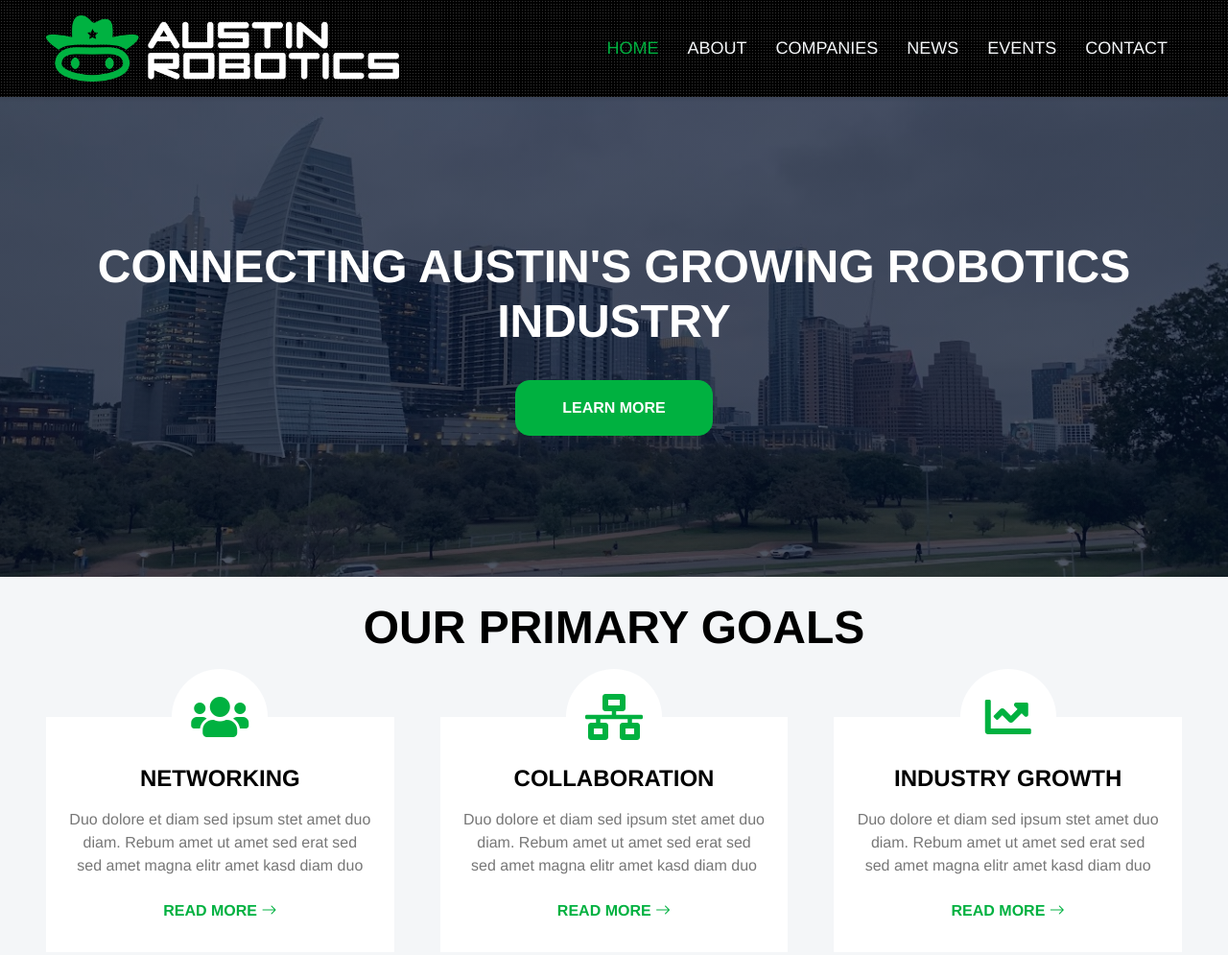
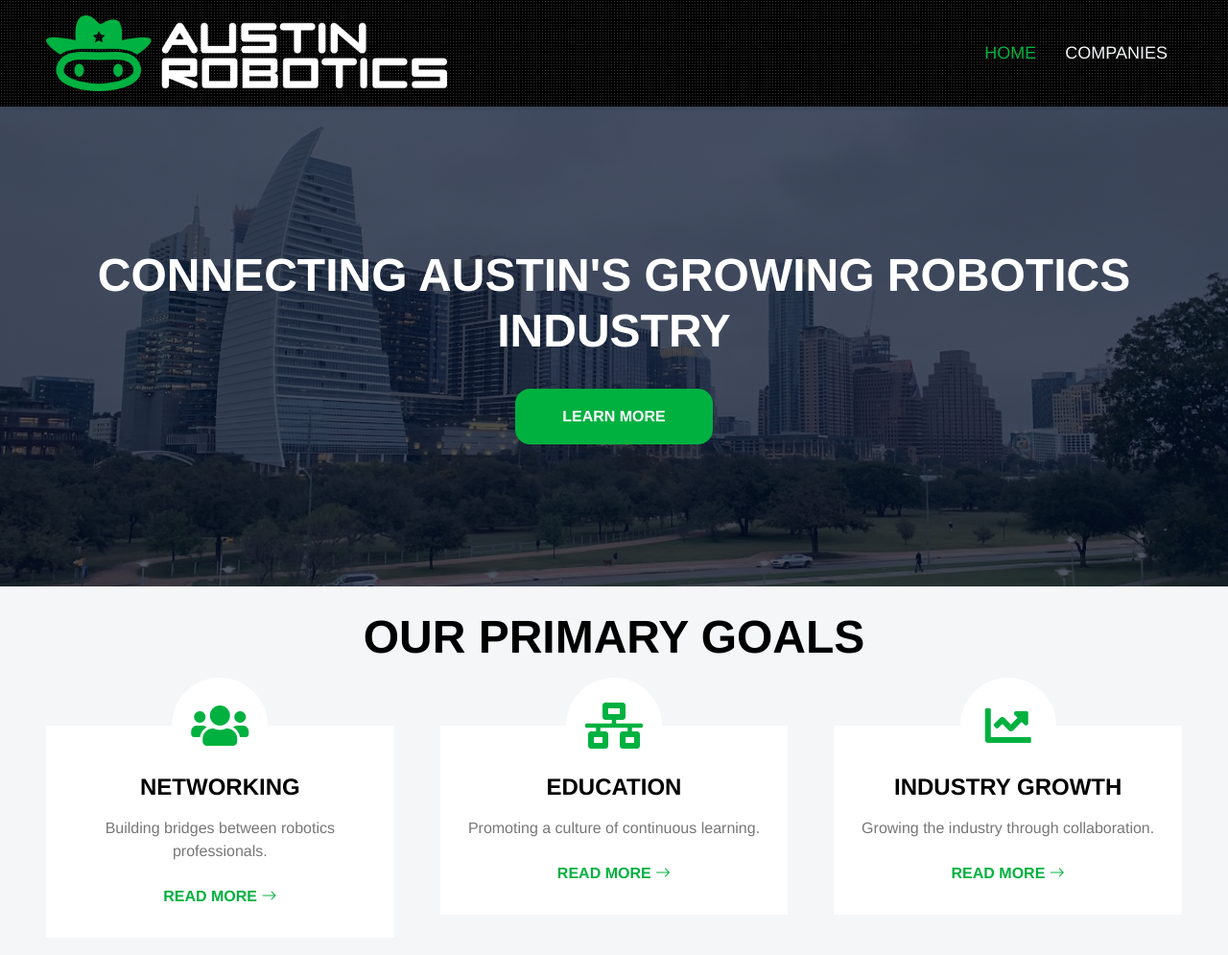
Before and after one commit to austinrobotics/austinrobotics.github.io, a plain HTML site: page index.html in a window 1280 px wide. Shown: the top 995 px of the page at 96% size. Drawn offline with nearby package versions, Linux system fonts and the light colour scheme.

Commit message:
Updated index page

```diff
--- a/index.html
+++ b/index.html
@@ -1,34 +1,45 @@
 <!DOCTYPE html>
 <html lang="en">
-
   <head>
-    <meta charset="utf-8">
+    <meta charset="utf-8" />
     <title>Austin Robotics</title>
-    <meta content="width=device-width, initial-scale=1.0" name="viewport">
-    <meta content="Free HTML Templates" name="keywords">
-    <meta content="Free HTML Templates" name="description">
+    <meta content="width=device-width, initial-scale=1.0" name="viewport" />
+    <meta content="Free HTML Templates" name="keywords" />
+    <meta content="Free HTML Templates" name="description" />
 
     <!-- Favicon -->
-    <link href="img/favicon.ico" rel="icon">
+    <link href="img/favicon.ico" rel="icon" />
 
     <!-- Google Web Fonts -->
-    <link rel="preconnect" href="https://fonts.gstatic.com">
-    <link href="https://fonts.googleapis.com/css2?family=Open+Sans:wght@400;600&family=Roboto:wght@500;700&display=swap" rel="stylesheet">
+    <link rel="preconnect" href="https://fonts.gstatic.com" />
+    <link
+      href="https://fonts.googleapis.com/css2?family=Open+Sans:wght@400;600&family=Roboto:wght@500;700&display=swap"
+      rel="stylesheet"
+    />
 
     <!-- Icon Font Stylesheet -->
-    <link href="https://cdnjs.cloudflare.com/ajax/libs/font-awesome/5.15.0/css/all.min.css" rel="stylesheet">
-    <link href="https://cdn.jsdelivr.net/npm/bootstrap-icons@1.4.1/font/bootstrap-icons.css" rel="stylesheet">
+    <link
+      href="https://cdnjs.cloudflare.com/ajax/libs/font-awesome/5.15.0/css/all.min.css"
+      rel="stylesheet"
+    />
+    <link
+      href="https://cdn.jsdelivr.net/npm/bootstrap-icons@1.4.1/font/bootstrap-icons.css"
+      rel="stylesheet"
+    />
 
     <!-- Libraries Stylesheet -->
-    <link href="lib/owlcarousel/assets/owl.carousel.min.css" rel="stylesheet">
-    <link href="lib/tempusdominus/css/tempusdominus-bootstrap-4.min.css" rel="stylesheet" />
-    <link href="lib/lightbox/css/lightbox.min.css" rel="stylesheet">
+    <link href="lib/owlcarousel/assets/owl.carousel.min.css" rel="stylesheet" />
+    <link
+      href="lib/tempusdominus/css/tempusdominus-bootstrap-4.min.css"
+      rel="stylesheet"
+    />
+    <link href="lib/lightbox/css/lightbox.min.css" rel="stylesheet" />
 
     <!-- Customized Bootstrap Stylesheet -->
-    <link href="css/bootstrap.css" rel="stylesheet">
+    <link href="css/bootstrap.css" rel="stylesheet" />
 
     <!-- Template Stylesheet -->
-    <link href="css/style.css" rel="stylesheet">
+    <link href="css/style.css" rel="stylesheet" />
   </head>
 
   <body>
@@ -66,19 +77,31 @@
     </div> -->
     <!-- Topbar End -->
 
-
     <!-- Navbar Start -->
-    <div class="container-fluid sticky-top bg-dark bg-light-radial shadow-sm px-5 pe-lg-0">
-        <nav class="navbar navbar-expand-lg bg-dark bg-light-radial navbar-dark py-3 py-lg-0">
+    <div
+      class="container-fluid sticky-top bg-dark bg-light-radial shadow-sm px-5 pe-lg-0"
+    >
+      <nav
+        class="navbar navbar-expand-lg bg-dark bg-light-radial navbar-dark py-3 py-lg-0"
+      >
         <!-- <a href="index.html" class="navbar-brand">
                 <l1 class="m-0 display-10 text-uppercase text-primary"><i class="bi bi-building text-primary me-2"></i>Austin Robotics Network</l1>
             </a> -->
         <a href="index.html" class="navbar-brand">
           <!-- <l1 class="m-0 display-10 text-uppercase text-primary"><img class="top-logo" src="logos/gus-green.png" alt="Image">Austin Robotics</l1> -->
-                <img class="top-logo" src="logos/austin-robotics-green-white.png" alt="Image">
+          <img
+            class="top-logo"
+            src="logos/austin-robotics-green-white.png"
+            alt="Image"
+          />
         </a>
         <!-- <a href="index.html"><img class="top-logo" src="logos/wordmark-full-length-green.png" alt="Image"></a> -->
-            <button class="navbar-toggler" type="button" data-bs-toggle="collapse" data-bs-target="#navbarCollapse">
+        <button
+          class="navbar-toggler"
+          type="button"
+          data-bs-toggle="collapse"
+          data-bs-target="#navbarCollapse"
+        >
           <span class="navbar-toggler-icon"></span>
         </button>
         <div class="collapse navbar-collapse" id="navbarCollapse">
@@ -93,11 +116,11 @@
                         </div>
                     </div> -->
             <a href="index.html" class="nav-item nav-link active">Home</a>
-                    <a href="about.html" class="nav-item nav-link">About</a>
+            <!-- <a href="about.html" class="nav-item nav-link">About</a> -->
             <a href="companies.html" class="nav-item nav-link">Companies</a>
-                    <a href="news.html" class="nav-item nav-link">News</a>
-                    <a href="events.html" class="nav-item nav-link">Events</a>
-                    <a href="contact.html" class="nav-item nav-link">Contact</a>
+            <!-- <a href="news.html" class="nav-item nav-link">News</a> -->
+            <!-- <a href="events.html" class="nav-item nav-link">Events</a> -->
+            <!-- <a href="contact.html" class="nav-item nav-link">Contact</a> -->
             <!-- <a href="join.html" class="nav-item nav-link">Join</a> -->
             <!-- <a href="join_us.html" class="nav-item nav-link bg-primary text-white px-5 ms-3 d-none d-lg-block">Join Us! <i class="bi bi-arrow-right"></i></a> -->
           </div>
@@ -105,7 +128,6 @@
       </nav>
     </div>
     <!-- Navbar End -->
-
 
     <!-- Carousel Start -->
     <!-- <div class="container-fluid p-0">
@@ -150,13 +172,16 @@
     </div> -->
 
     <div class="container-fluid page-header">
-        <div class="p-3" style="max-width: 1200px; text-align: center;">
+      <div class="p-3" style="max-width: 1200px; text-align: center">
         <!-- <img class="small-logo" src="logos/longhorn-geometric-wire.png" alt="Image"> -->
-            <h1 class="display-5 text-uppercase text-white mb-md-4">Connecting Austin's Growing Robotics Industry</h1>
-            <a href="about.html" class="btn btn-primary py-md-3 px-md-5 mt-2">Learn More</a>
+        <h1 class="display-5 text-uppercase text-white mb-md-4">
+          Connecting Austin's Growing Robotics Industry
+        </h1>
+        <a href="about.html" class="btn btn-primary py-md-3 px-md-5 mt-2"
+          >Learn More</a
+        >
       </div>
     </div>
-
 
     <!-- About Start -->
     <!-- <div class="container-fluid py-6 px-5">
@@ -189,49 +214,60 @@
     </div> -->
     <!-- About End -->
 
-
     <!-- Services Start -->
     <div class="container-fluid bg-light py-4 px-5">
-        <div class="text-center mx-auto mb-5" style="max-width: 800px;">
+      <div class="text-center mx-auto mb-5" style="max-width: 800px">
         <h1 class="display-5 text-uppercase mb-4">Our Primary Goals</h1>
       </div>
       <div class="row g-5">
         <div class="col-lg-4 col-md-6">
-                <div class="service-item bg-white d-flex flex-column align-items-center text-center mt-3">
+          <div
+            class="service-item bg-white d-flex flex-column align-items-center text-center mt-3"
+          >
             <!-- <img class="img-fluid" src="img/service-1.jpg" alt=""> -->
             <div class="service-icon bg-white">
               <i class="fa fa-3x fa-users text-primary"></i>
             </div>
             <div class="px-4 pb-4">
               <h4 class="text-uppercase mb-3">Networking</h4>
-                        <p>Duo dolore et diam sed ipsum stet amet duo diam. Rebum amet ut amet sed erat sed sed amet magna elitr amet kasd diam duo</p>
-                        <a class="btn text-primary" href="">Read More <i class="bi bi-arrow-right"></i></a>
+              <p>Building bridges between robotics professionals.</p>
+              <a class="btn text-primary" href=""
+                >Read More <i class="bi bi-arrow-right"></i
+              ></a>
             </div>
           </div>
         </div>
         <div class="col-lg-4 col-md-6">
-                <div class="service-item bg-white rounded d-flex flex-column align-items-center text-center mt-3">
+          <div
+            class="service-item bg-white rounded d-flex flex-column align-items-center text-center mt-3"
+          >
             <!-- <img class="img-fluid" src="img/service-2.jpg" alt=""> -->
             <div class="service-icon bg-white">
               <i class="fa fa-3x fa-network-wired text-primary"></i>
             </div>
             <div class="px-4 pb-4">
-                        <h4 class="text-uppercase mb-3">Collaboration</h4>
-                        <p>Duo dolore et diam sed ipsum stet amet duo diam. Rebum amet ut amet sed erat sed sed amet magna elitr amet kasd diam duo</p>
-                        <a class="btn text-primary" href="">Read More <i class="bi bi-arrow-right"></i></a>
+              <h4 class="text-uppercase mb-3">Education</h4>
+              <p>Promoting a culture of continuous learning.</p>
+              <a class="btn text-primary" href=""
+                >Read More <i class="bi bi-arrow-right"></i
+              ></a>
             </div>
           </div>
         </div>
         <div class="col-lg-4 col-md-6">
-                <div class="service-item bg-white rounded d-flex flex-column align-items-center text-center mt-3">
+          <div
+            class="service-item bg-white rounded d-flex flex-column align-items-center text-center mt-3"
+          >
             <!-- <img class="img-fluid" src="img/service-3.jpg" alt=""> -->
             <div class="service-icon bg-white">
               <i class="fa fa-3x fa-chart-line text-primary"></i>
             </div>
             <div class="px-4 pb-4">
               <h4 class="text-uppercase mb-3">Industry Growth</h4>
-                        <p>Duo dolore et diam sed ipsum stet amet duo diam. Rebum amet ut amet sed erat sed sed amet magna elitr amet kasd diam duo</p>
-                        <a class="btn text-primary" href="">Read More <i class="bi bi-arrow-right"></i></a>
+              <p>Growing the industry through collaboration.</p>
+              <a class="btn text-primary" href=""
+                >Read More <i class="bi bi-arrow-right"></i
+              ></a>
             </div>
           </div>
         </div>
@@ -277,7 +313,6 @@
       </div>
     </div>
     <!-- Services End -->
-
 
     <!-- Appointment Start -->
     <!-- <div class="container-fluid py-6 px-5">
@@ -326,7 +361,6 @@
         </div>
     </div> -->
     <!-- Appointment End -->
-
 
     <!-- Portfolio Start -->
     <!-- <div class="container-fluid bg-light py-6 px-5">
@@ -436,22 +470,29 @@
     </div> -->
     <!-- Portfolio End -->
 
-
     <!-- Team Start -->
-    <div class="container-fluid py-1 px-5 mt-5">
-        <div class="text-center mx-auto mb-5" style="max-width: 1200px;">
-            <h1 class="display-6 text-uppercase mb-4">Meet the <span class="text-primary">Austin Robotics</span> Team</h1>
+    <!-- <div class="container-fluid py-1 px-5 mt-5">
+      <div class="text-center mx-auto mb-5" style="max-width: 1200px">
+        <h1 class="display-6 text-uppercase mb-4">
+          Meet the <span class="text-primary">Austin Robotics</span> Team
+        </h1>
       </div>
       <div class="row g-5 mb-5 justify-content-center">
         <div class="col-xl-3 col-lg-4 col-md-6">
           <div class="row g-0">
-                    <div class="col-10" style="min-height: 300px;">
+            <div class="col-10" style="min-height: 300px">
               <div class="position-relative h-100">
-                            <img class="position-absolute w-100 h-100" src="img/cody2.jpg" style="object-fit: cover;">
+                <img
+                  class="position-absolute w-100 h-100"
+                  src="img/cody2.jpg"
+                  style="object-fit: cover"
+                />
               </div>
             </div>
             <div class="col-2">
-                        <div class="h-100 d-flex flex-column align-items-center justify-content-between bg-light">
+              <div
+                class="h-100 d-flex flex-column align-items-center justify-content-between bg-light"
+              >
                 <a class="btn" href="#"><i class="fab fa-twitter"></i></a>
                 <a class="btn" href="#"><i class="fab fa-facebook-f"></i></a>
                 <a class="btn" href="#"><i class="fab fa-linkedin-in"></i></a>
@@ -471,13 +512,19 @@
         </div>
         <div class="col-xl-3 col-lg-4 col-md-6">
           <div class="row g-0">
-                    <div class="col-10" style="min-height: 300px;">
+            <div class="col-10" style="min-height: 300px">
               <div class="position-relative h-100">
-                            <img class="position-absolute w-100 h-100" src="img/marco.jpeg" style="object-fit: cover;">
+                <img
+                  class="position-absolute w-100 h-100"
+                  src="img/marco.jpeg"
+                  style="object-fit: cover"
+                />
               </div>
             </div>
             <div class="col-2">
-                        <div class="h-100 d-flex flex-column align-items-center justify-content-between bg-light">
+              <div
+                class="h-100 d-flex flex-column align-items-center justify-content-between bg-light"
+              >
                 <a class="btn" href="#"><i class="fab fa-twitter"></i></a>
                 <a class="btn" href="#"><i class="fab fa-facebook-f"></i></a>
                 <a class="btn" href="#"><i class="fab fa-linkedin-in"></i></a>
@@ -494,59 +541,8 @@
               </div>
             </div>
           </div>
-            </div>
-            <!-- <div class="col-xl-3 col-lg-4 col-md-6">
-                <div class="row g-0">
-                    <div class="col-10" style="min-height: 300px;">
-                        <div class="position-relative h-100">
-                            <img class="position-absolute w-100 h-100" src="img/team-3.jpg" style="object-fit: cover;">
-                        </div>
-                    </div>
-                    <div class="col-2">
-                        <div class="h-100 d-flex flex-column align-items-center justify-content-between bg-light">
-                            <a class="btn" href="#"><i class="fab fa-twitter"></i></a>
-                            <a class="btn" href="#"><i class="fab fa-facebook-f"></i></a>
-                            <a class="btn" href="#"><i class="fab fa-linkedin-in"></i></a>
-                            <a class="btn" href="#"><i class="fab fa-instagram"></i></a>
-                            <a class="btn" href="#"><i class="fab fa-youtube"></i></a>
-                        </div>
-                    </div>
-                    <div class="col-12">
-                        <div class="bg-light p-4">
-                            <h4 class="text-uppercase">John Doe</h4>
-                            <span>Interior Designer</span>
-                        </div>
-                    </div>
-                </div>
         </div> -->
-            <!-- <div class="col-xl-3 col-lg-4 col-md-6">
-                <div class="row g-0">
-                    <div class="col-10" style="min-height: 300px;">
-                        <div class="position-relative h-100">
-                            <img class="position-absolute w-100 h-100" src="img/team-4.jpg" style="object-fit: cover;">
-                        </div>
-                    </div>
-                    <div class="col-2">
-                        <div class="h-100 d-flex flex-column align-items-center justify-content-between bg-light">
-                            <a class="btn" href="#"><i class="fab fa-twitter"></i></a>
-                            <a class="btn" href="#"><i class="fab fa-facebook-f"></i></a>
-                            <a class="btn" href="#"><i class="fab fa-linkedin-in"></i></a>
-                            <a class="btn" href="#"><i class="fab fa-instagram"></i></a>
-                            <a class="btn" href="#"><i class="fab fa-youtube"></i></a>
-                        </div>
-                    </div>
-                    <div class="col-12">
-                        <div class="bg-light p-4">
-                            <h4 class="text-uppercase">Josh Dunn</h4>
-                            <span>Painter</span>
-                        </div>
-                    </div>
-                </div>
-            </div> -->
-        </div>
-    </div>
     <!-- Team End -->
-
 
     <!-- Testimonial Start -->
     <!-- <div class="container-fluid bg-light py-6 px-5">
@@ -592,7 +588,6 @@
         </div>
     </div> -->
     <!-- Testimonial End -->
-
 
     <!-- Blog Start -->
     <!-- <div class="container-fluid py-6 px-5">
@@ -658,23 +653,42 @@
     </div> -->
     <!-- Blog End -->
 
-
     <!-- Footer Start -->
-    <div class="footer container-fluid position-relative bg-dark bg-light-radial text-white-50 py-6 px-5">
+    <div
+      class="footer container-fluid position-relative bg-dark bg-light-radial text-white-50 py-6 px-5"
+    >
       <div class="row g-5">
         <div class="col-lg-6 pe-lg-5">
           <a href="index.html" class="navbar-brand">
-                    <img class="footer-logo" src="logos/austin-robotics-green-white.png" alt="Image">
+            <img
+              class="footer-logo"
+              src="logos/austin-robotics-green-white.png"
+              alt="Image"
+            />
           </a>
           <!-- <p class="py-4">Fueling Austin's Robotics Future</p> -->
           <!-- <h5 class="text-white"><i class="fa fa-map-marker-alt me-2"></i>Austin, Texas, USA</h5> -->
           <!-- <p><i class="fa fa-phone-alt me-2"></i>+012 345 67890</p> -->
           <!-- <p><i class="fa fa-envelope me-2"></i>info@example.com</p> -->
           <div class="d-flex justify-content-start mt-4">
-                    <a class="btn btn-lg btn-primary btn-lg-square rounded-0 me-2" href="#"><i class="fab fa-twitter"></i></a>
-                    <a class="btn btn-lg btn-primary btn-lg-square rounded-0 me-2" href="#"><i class="fab fa-facebook-f"></i></a>
-                    <a class="btn btn-lg btn-primary btn-lg-square rounded-0 me-2" href="#"><i class="fab fa-linkedin-in"></i></a>
-                    <a class="btn btn-lg btn-primary btn-lg-square rounded-0" href="#"><i class="fab fa-instagram"></i></a>
+            <a
+              class="btn btn-lg btn-primary btn-lg-square rounded-0 me-2"
+              href="#"
+              ><i class="fab fa-twitter"></i
+            ></a>
+            <a
+              class="btn btn-lg btn-primary btn-lg-square rounded-0 me-2"
+              href="#"
+              ><i class="fab fa-facebook-f"></i
+            ></a>
+            <a
+              class="btn btn-lg btn-primary btn-lg-square rounded-0 me-2"
+              href="#"
+              ><i class="fab fa-linkedin-in"></i
+            ></a>
+            <a class="btn btn-lg btn-primary btn-lg-square rounded-0" href="#"
+              ><i class="fab fa-instagram"></i
+            ></a>
           </div>
         </div>
         <div class="col-lg-6 ps-lg-5">
@@ -682,28 +696,53 @@
             <div class="col-sm-6">
               <h4 class="text-white text-uppercase mb-4">Quick Links</h4>
               <div class="d-flex flex-column justify-content-start">
-                            <a class="text-white-50 mb-2" href="#"><i class="fa fa-angle-right me-2"></i>Home</a>
-                            <a class="text-white-50 mb-2" href="#"><i class="fa fa-angle-right me-2"></i>About Us</a>
-                            <a class="text-white-50 mb-2" href="#"><i class="fa fa-angle-right me-2"></i>Our Services</a>
-                            <a class="text-white-50 mb-2" href="#"><i class="fa fa-angle-right me-2"></i>Meet The Team</a>
-                            <a class="text-white-50" href="#"><i class="fa fa-angle-right me-2"></i>Contact Us</a>
+                <a class="text-white-50 mb-2" href="#"
+                  ><i class="fa fa-angle-right me-2"></i>Home</a
+                >
+                <a class="text-white-50 mb-2" href="#"
+                  ><i class="fa fa-angle-right me-2"></i>About Us</a
+                >
+                <a class="text-white-50 mb-2" href="#"
+                  ><i class="fa fa-angle-right me-2"></i>Our Services</a
+                >
+                <a class="text-white-50 mb-2" href="#"
+                  ><i class="fa fa-angle-right me-2"></i>Meet The Team</a
+                >
+                <a class="text-white-50" href="#"
+                  ><i class="fa fa-angle-right me-2"></i>Contact Us</a
+                >
               </div>
             </div>
             <div class="col-sm-6">
               <h4 class="text-white text-uppercase mb-4">Popular Links</h4>
               <div class="d-flex flex-column justify-content-start">
-                            <a class="text-white-50 mb-2" href="#"><i class="fa fa-angle-right me-2"></i>Home</a>
-                            <a class="text-white-50 mb-2" href="#"><i class="fa fa-angle-right me-2"></i>About Us</a>
-                            <a class="text-white-50 mb-2" href="#"><i class="fa fa-angle-right me-2"></i>Our Services</a>
-                            <a class="text-white-50 mb-2" href="#"><i class="fa fa-angle-right me-2"></i>Meet The Team</a>
-                            <a class="text-white-50" href="#"><i class="fa fa-angle-right me-2"></i>Contact Us</a>
+                <a class="text-white-50 mb-2" href="#"
+                  ><i class="fa fa-angle-right me-2"></i>Home</a
+                >
+                <a class="text-white-50 mb-2" href="#"
+                  ><i class="fa fa-angle-right me-2"></i>About Us</a
+                >
+                <a class="text-white-50 mb-2" href="#"
+                  ><i class="fa fa-angle-right me-2"></i>Our Services</a
+                >
+                <a class="text-white-50 mb-2" href="#"
+                  ><i class="fa fa-angle-right me-2"></i>Meet The Team</a
+                >
+                <a class="text-white-50" href="#"
+                  ><i class="fa fa-angle-right me-2"></i>Contact Us</a
+                >
               </div>
             </div>
             <div class="col-sm-12">
               <h4 class="text-white text-uppercase mb-4">Newsletter</h4>
               <div class="w-100">
                 <div class="input-group">
-                                <input type="text" class="form-control border-light" style="padding: 20px 30px;" placeholder="Your Email Address"><button class="btn btn-primary px-4">Sign Up</button>
+                  <input
+                    type="text"
+                    class="form-control border-light"
+                    style="padding: 20px 30px"
+                    placeholder="Your Email Address"
+                  /><button class="btn btn-primary px-4">Sign Up</button>
                 </div>
               </div>
             </div>
@@ -711,22 +750,32 @@
         </div>
       </div>
     </div>
-    <div class="container-fluid bg-dark bg-light-radial text-white border-top border-primary px-0">
+    <div
+      class="container-fluid bg-dark bg-light-radial text-white border-top border-primary px-0"
+    >
       <div class="d-flex flex-column flex-md-row justify-content-between">
         <div class="py-4 px-5 text-center text-md-start">
-                <p class="mb-0">&copy; <a class="text-primary" href="#">Austin Robotics</a>. All Rights Reserved.</p>
+          <p class="mb-0">
+            &copy; <a class="text-primary" href="#">Austin Robotics</a>. All
+            Rights Reserved.
+          </p>
         </div>
-            <div class="py-4 px-5 bg-primary footer-shape position-relative text-center text-md-end">
-                <p class="mb-0">Designed by <a class="text-dark" href="https://htmlcodex.com">HTML Codex</a></p>
+        <div
+          class="py-4 px-5 bg-primary footer-shape position-relative text-center text-md-end"
+        >
+          <p class="mb-0">
+            Designed by
+            <a class="text-dark" href="https://htmlcodex.com">HTML Codex</a>
+          </p>
         </div>
       </div>
     </div>
     <!-- Footer End -->
 
-
     <!-- Back to Top -->
-    <a href="#" class="btn btn-lg btn-primary btn-lg-square back-to-top"><i class="bi bi-arrow-up"></i></a>
-
+    <a href="#" class="btn btn-lg btn-primary btn-lg-square back-to-top"
+      ><i class="bi bi-arrow-up"></i
+    ></a>
 
     <!-- JavaScript Libraries -->
     <script src="https://code.jquery.com/jquery-3.4.1.min.js"></script>
@@ -743,5 +792,4 @@
     <!-- Template Javascript -->
     <script src="js/main.js"></script>
   </body>
-
 </html>
```
Lines whose indentation alone changed are shown as unchanged.
